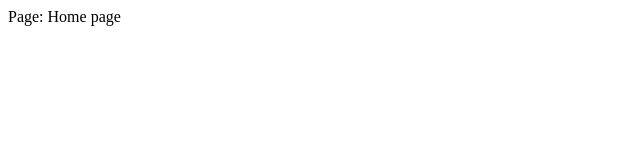
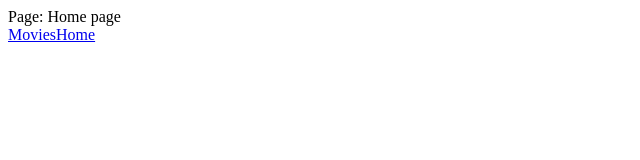
Before and after one commit to shampansky/vueschool-nuxt-3-fundamentals, a Nuxt app: page / in a window 1280 px wide. Shown: the top 160 px of the page, without its empty margins (0-640 px from the left). Built offline with nearby package versions, Linux system fonts and the light colour scheme.

Commit message:
Переход по страницам с помощью NuxtLink

```diff
--- a/app/app.vue
+++ b/app/app.vue
@@ -1,5 +1,7 @@
 <template>
   <div>
     <NuxtPage />
+    <NuxtLink to="/movies">Movies</NuxtLink>
+    <NuxtLink to="/">Home</NuxtLink>
   </div>
 </template>
```
